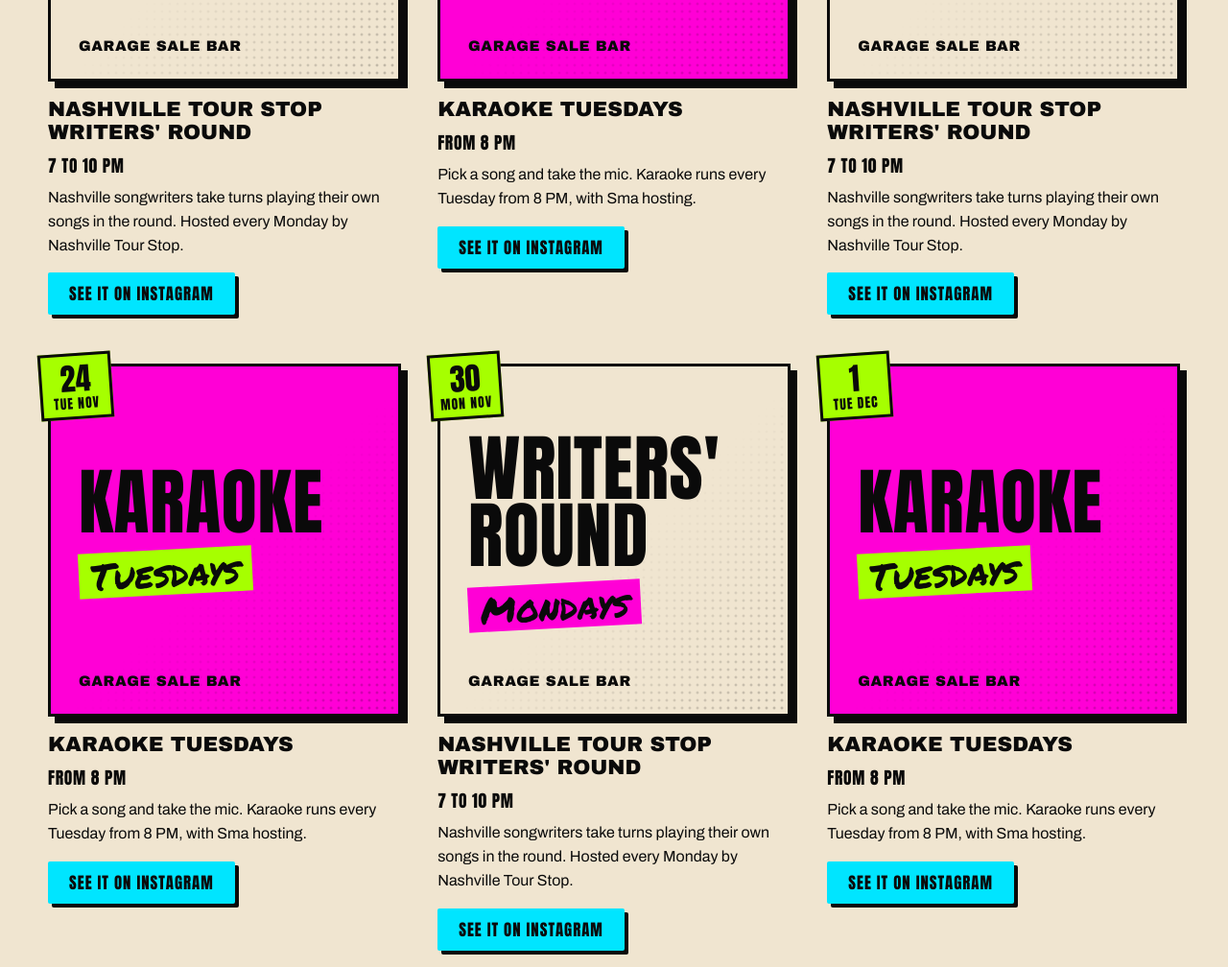
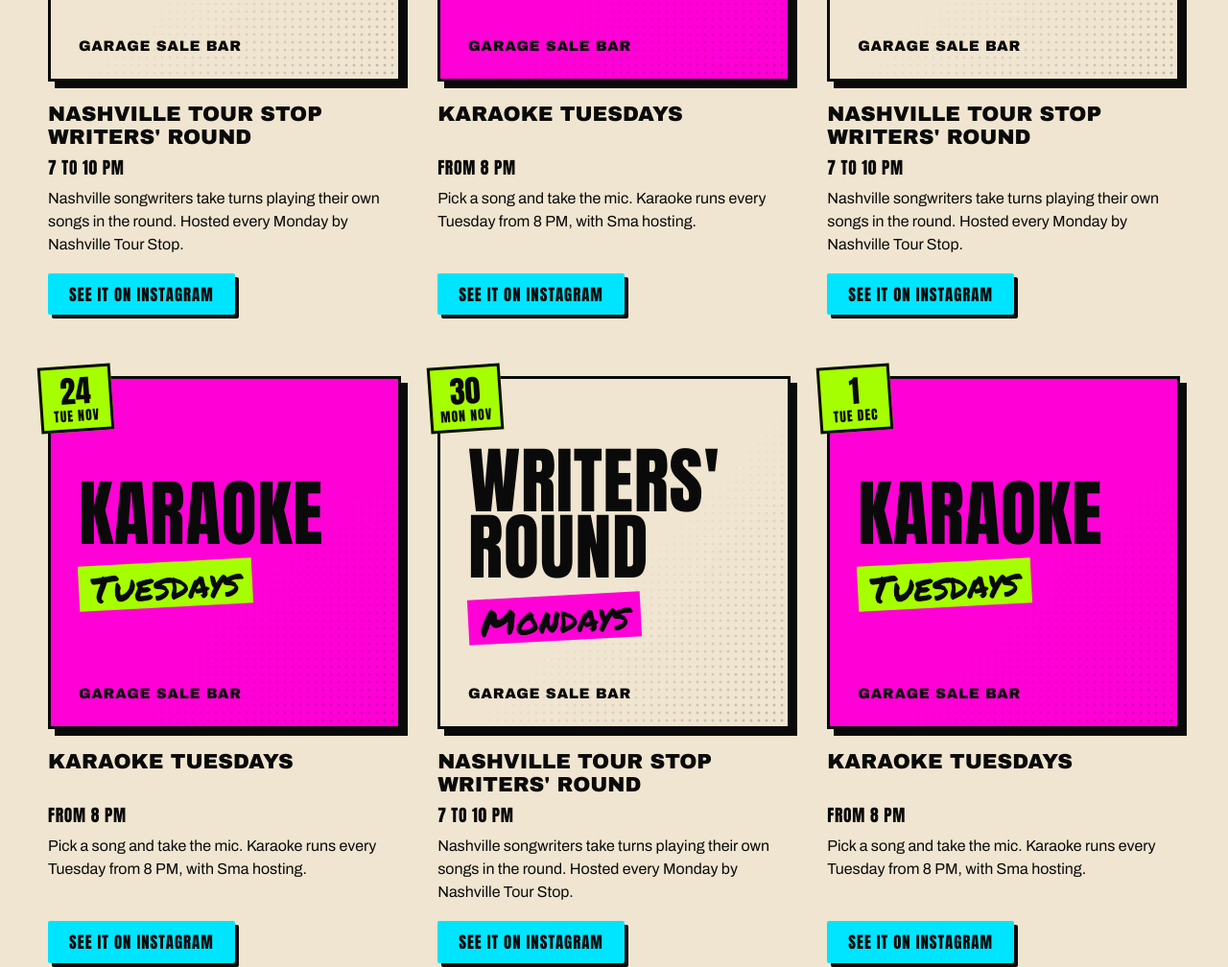
Before and after one commit to MhMmmShure/GarageSaleBar_East, a plain HTML site: page events.html in a window 1280 px wide. Shown: the part 1048-2056 px from the top of the page at 96% size. Drawn offline with Linux system fonts and the light colour scheme.

Commit message:
Align event card rows and truncate long descriptions
Cards share row tracks (subgrid) so title, time, description and button
line up across a row. Titles clamp to 2 lines, descriptions to 3 with an
ellipsis; longer text opens on hover or via Read more. Writing guide
added to js/events-data.js.

Co-Authored-By: Claude Fable 5.2 <noreply@anthropic.com>
Claude-Session: https://claude.ai/code/session_012VDGR8BxhN4U3s6DrLScJS

```diff
--- a/css/styles.css
+++ b/css/styles.css
@@ -493,9 +493,14 @@ ul, ol { padding: 0; list-style: none; }
 .listing__head { display: flex; flex-wrap: wrap; align-items: baseline; justify-content: space-between; gap: 8px 32px; border-bottom: 4px solid var(--ink); padding-bottom: 14px; margin-bottom: clamp(32px, 4vw, 48px); }
 .listing__head h2 { font-family: var(--f-display); text-transform: uppercase; font-size: clamp(2.2rem, 5vw, 4rem); line-height: .95; letter-spacing: -.02em; }
 .listing__head p { font-family: var(--f-hand); font-size: 1.05rem; }
-.ecards { display: grid; grid-template-columns: repeat(3, minmax(0, 1fr)); gap: clamp(36px, 4vw, 56px) clamp(24px, 3vw, 40px); }
-.ecard { display: grid; grid-template-rows: auto 1fr; gap: 18px; }
-.ecard__thumb { position: relative; container-type: inline-size; aspect-ratio: 1 / 1; border: 3px solid var(--ink); box-shadow: 7px 7px 0 var(--ink); background: var(--ink); }
+.ecards { display: grid; grid-template-columns: repeat(3, minmax(0, 1fr)); gap: 0 clamp(24px, 3vw, 40px); }
+/* Each card shares its row's five tracks (thumbnail, title, time, description, button),
+   so those parts sit at the same height on every card in a row. */
+.ecard { display: grid; grid-row: span 5; grid-template-rows: subgrid; row-gap: 0; justify-items: start; align-items: start; }
+@supports not (grid-template-rows: subgrid) {
+  .ecard { grid-template-rows: auto 2.5em 1.9em auto auto; }
+}
+.ecard__thumb { position: relative; container-type: inline-size; aspect-ratio: 1 / 1; width: 100%; border: 3px solid var(--ink); box-shadow: 7px 7px 0 var(--ink); background: var(--ink); margin-bottom: 22px; }
 .ecard__thumb img { width: 100%; height: 100%; object-fit: cover; }
 .ecard__date {
   position: absolute; left: -12px; top: -14px; min-width: 76px;
@@ -504,14 +509,43 @@ ul, ol { padding: 0; list-style: none; }
 }
 .ecard__date b { font-weight: 400; font-size: 2rem; }
 .ecard__date span { font-size: .85rem; letter-spacing: .08em; margin-top: 3px; white-space: nowrap; }
-.ecard__body { display: grid; align-content: start; justify-items: start; gap: 8px; }
-.ecard__body h3 { font-family: var(--f-display); font-weight: 400; text-transform: uppercase; font-size: clamp(1.15rem, 1.7vw, 1.4rem); line-height: 1.1; }
-.ecard__meta { font-family: var(--f-cond); font-size: 1.1rem; letter-spacing: .04em; text-transform: uppercase; }
-.ecard__desc { font-size: 1rem; max-width: 40ch; }
-.ecard .btn { margin-top: 8px; box-shadow: 4px 4px 0 var(--ink); }
-.ecard .btn:hover { box-shadow: 2px 2px 0 var(--ink); }
-.ecard--empty { grid-column: 1 / -1; font-weight: 600; }
-.listing__more { display: flex; justify-content: center; margin-top: clamp(40px, 5vw, 64px); }
+.ecard__title {
+  font-family: var(--f-display); font-weight: 400; text-transform: uppercase; font-size: clamp(1.15rem, 1.7vw, 1.4rem); line-height: 1.12;
+  display: -webkit-box; -webkit-box-orient: vertical; -webkit-line-clamp: 2; line-clamp: 2; overflow: hidden;
+}
+.ecard__meta {
+  font-family: var(--f-cond); font-size: 1.1rem; letter-spacing: .04em; text-transform: uppercase; line-height: 1.3;
+  min-height: 1.3em; margin-top: 8px; max-width: 100%; white-space: nowrap; overflow: hidden; text-overflow: ellipsis;
+}
+.ecard__descwrap { position: relative; width: 100%; margin-top: 8px; }
+.ecard__desc {
+  font-size: 1rem; line-height: 1.5;
+  display: -webkit-box; -webkit-box-orient: vertical; -webkit-line-clamp: 3; line-clamp: 3; overflow: hidden;
+}
+.ecard__more {
+  margin-top: 4px; padding: 6px 0; min-height: 32px; background: none; border: 0; cursor: pointer;
+  font: inherit; font-weight: 700; font-size: .95rem; color: var(--ink);
+  text-decoration: underline; text-decoration-thickness: 2px; text-decoration-color: var(--pink); text-underline-offset: 3px;
+}
+.ecard__more:hover { text-decoration-color: var(--ink); }
+.ecard__full {
+  display: none; position: absolute; z-index: 5; left: -14px; right: -14px; top: -12px;
+  background: var(--ink); color: var(--paper); padding: 12px 14px 14px; box-shadow: 6px 6px 0 var(--pink);
+  font-size: 1rem; line-height: 1.5; max-height: 22em; overflow-y: auto;
+}
+.ecard__close {
+  display: none; margin-top: 10px; padding: 6px 0; background: none; border: 0; cursor: pointer;
+  font: inherit; font-weight: 700; font-size: .95rem; color: var(--green); text-decoration: underline; text-underline-offset: 3px;
+}
+.ecard__descwrap.is-open .ecard__full { display: block; }
+.ecard__descwrap.is-open .ecard__close { display: inline-block; }
+@media (hover: hover) and (pointer: fine) {
+  .ecard__descwrap.is-truncated:hover .ecard__full { display: block; }
+}
+.ecard__btn { margin-top: 18px; margin-bottom: clamp(44px, 5vw, 68px); box-shadow: 4px 4px 0 var(--ink); }
+.ecard__btn:hover { box-shadow: 2px 2px 0 var(--ink); }
+.ecard--empty { display: block; grid-row: auto; grid-column: 1 / -1; font-weight: 600; }
+.listing__more { display: flex; justify-content: center; }
 .listing__more .btn--dark { box-shadow: 4px 4px 0 var(--pink); }
 .listing__more .btn--dark:hover { box-shadow: 2px 2px 0 var(--pink); }
 
--- a/js/events.js
+++ b/js/events.js
@@ -43,25 +43,84 @@
     return wrap;
   }
 
+  var uid = 0;
+
+  /* Card rows, in this order on every card so they line up across a row:
+     thumbnail, title (max 2 lines), time/price (1 line), description (3 lines, rest behind "More"), button */
   function card(ev) {
     var li = el('li', 'ecard');
     li.appendChild(thumb(ev));
-    var body = el('div', 'ecard__body');
-    body.appendChild(el('h3', null, ev.title));
-    var meta = [ev.time, ev.price].filter(Boolean).join(', ');
-    if (meta) body.appendChild(el('p', 'ecard__meta', meta));
-    body.appendChild(el('p', 'ecard__desc', ev.description || ev.short || ''));
+
+    var title = el('h3', 'ecard__title', ev.title);
+    title.title = ev.title;
+    li.appendChild(title);
+
+    li.appendChild(el('p', 'ecard__meta', [ev.time, ev.price].filter(Boolean).join(', ')));
+
+    var text = ev.description || ev.short || '';
+    var wrap = el('div', 'ecard__descwrap');
+    var desc = el('p', 'ecard__desc', text);
+    wrap.appendChild(desc);
+    var id = 'ecard-full-' + (++uid);
+    var moreBtn = el('button', 'ecard__more', 'Read more');
+    moreBtn.type = 'button';
+    moreBtn.hidden = true;
+    moreBtn.setAttribute('aria-expanded', 'false');
+    moreBtn.setAttribute('aria-controls', id);
+    moreBtn.setAttribute('aria-label', 'Read more about ' + ev.title);
+    wrap.appendChild(moreBtn);
+    var full = el('div', 'ecard__full');
+    full.id = id;
+    full.appendChild(el('p', null, text));
+    var closeBtn = el('button', 'ecard__close', 'Close');
+    closeBtn.type = 'button';
+    full.appendChild(closeBtn);
+    wrap.appendChild(full);
+    function setOpen(open) {
+      wrap.classList.toggle('is-open', open);
+      moreBtn.setAttribute('aria-expanded', String(open));
+    }
+    moreBtn.addEventListener('click', function () { setOpen(!wrap.classList.contains('is-open')); });
+    closeBtn.addEventListener('click', function () { setOpen(false); moreBtn.focus(); });
+    wrap._close = function () { setOpen(false); };
+    li.appendChild(wrap);
+
     var link = GSB.eventLink(ev);
-    var a = el('a', 'btn' + (link.kind === 'tickets' ? '' : ' btn--blue'), link.label);
+    var a = el('a', 'btn ecard__btn' + (link.kind === 'tickets' ? '' : ' btn--blue'), link.label);
     a.href = link.href;
     a.target = '_blank';
     a.rel = 'noopener';
     a.setAttribute('aria-label', link.label + ': ' + ev.title + ', ' +
       GSB.DAYS[ev.date.getDay()] + ' ' + GSB.MONTHS[ev.date.getMonth()] + ' ' + ev.date.getDate());
-    body.appendChild(a);
-    li.appendChild(body);
+    li.appendChild(a);
     return li;
   }
+
+  /* Show "Read more" only on cards whose description is actually cut off */
+  function markTruncated() {
+    [].forEach.call(grid.querySelectorAll('.ecard__descwrap'), function (wrap) {
+      var desc = wrap.querySelector('.ecard__desc');
+      var cut = desc.scrollHeight > desc.clientHeight + 1;
+      wrap.classList.toggle('is-truncated', cut);
+      wrap.querySelector('.ecard__more').hidden = !cut;
+      if (!cut && wrap._close) wrap._close();
+    });
+  }
+  function closeAll(except) {
+    [].forEach.call(grid.querySelectorAll('.ecard__descwrap.is-open'), function (w) {
+      if (w !== except && w._close) w._close();
+    });
+  }
+  document.addEventListener('click', function (e) {
+    closeAll(e.target.closest ? e.target.closest('.ecard__descwrap') : null);
+  });
+  document.addEventListener('keydown', function (e) { if (e.key === 'Escape') closeAll(null); });
+  var resizeTimer;
+  window.addEventListener('resize', function () {
+    clearTimeout(resizeTimer);
+    resizeTimer = setTimeout(markTruncated, 150);
+  });
+  if (document.fonts && document.fonts.ready) document.fonts.ready.then(markTruncated);
 
   function render() {
     var next = all.slice(shown, shown + PAGE);
@@ -69,6 +128,7 @@
     shown += next.length;
     if (more) more.hidden = shown >= all.length;
     if (count) count.textContent = 'Showing ' + shown + ' of ' + all.length + ' upcoming dates';
+    markTruncated();
   }
 
   grid.innerHTML = '';
```
Also changed, not shown: js/events-data.js (+9 -1 lines).
